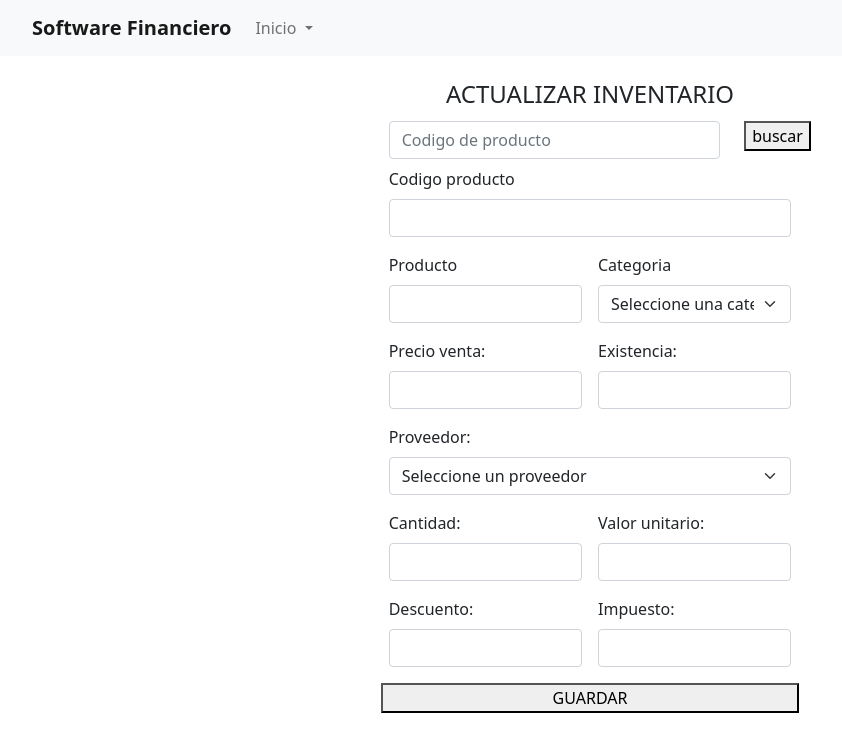
After one commit to CamiloRodriguez-1213/Software-Contable, a Flask app: page /crear-producto in a window 1280 px wide. The commit adds this page. Shown: the top 752 px of the page, without its empty margins (50-892 px from the left). Run offline with Flask 2, Linux system fonts and the light colour scheme; the visitor is signed in with stand-in values (Sample User, id 1); data that the repository does not hold is empty; some libraries are stand-ins or nearby versions.

Commit message:
INGRESAR INVENTARIO

```diff
--- a/app.py
+++ b/app.py
@@ -1,6 +1,12 @@
-from flask import Flask, redirect,render_template,url_for,request,session
+from flask import Flask, redirect,render_template,url_for,request,session,jsonify
 from controllers.verifyLoginController import verifyLogin
+from controllers.validations import ValidationsController
 from controllers import loginController
+from controllers.consult import GetCategoriasController
+from controllers.consult import GetProveedoresController
+from controllers.consult import GetProductosController
+from controllers import CreateProductController
+
 app = Flask(__name__)
 app.secret_key = 'fjifjidfjied5df45df485h48@'
 @app.route("/", methods=["GET", "POST"])
@@ -25,4 +31,52 @@ def login():
 def logout():
     session.clear()
     return redirect(url_for('login'))
+@app.route("/inventario", methods=["GET", "POST"])
+def inventory():
+    if verifyLogin():
+        #if request.method=='POST':
+        #    return render_template("views/inventory/inventory.html")
+        print(session.get('rol'))
+        return render_template("views/inventory/index.html")
+    else:
+        return render_template("views/auth/login.html")
+
+@app.route("/crear-producto", methods=["GET", "POST"])
+def CretePorduct():
+    if verifyLogin():
+        db_categorias = GetCategoriasController.ControllerGetCategorias()
+        db_proveedores = GetProveedoresController.ControllerGetProveedores()
+        if request.method=='POST':
+            session['db_categorias'] = db_categorias
+            id = request.form['id']
+            codigo = ValidationsController.number(request.form['cod_product'])
+            precio_venta = ValidationsController.number(request.form['precio_venta'])
+            existencia = ValidationsController.number(request.form['existencia'])
+            proveedor = ValidationsController.number(request.form['proveedor'])
+            cantidad_compra = ValidationsController.number(request.form['cantidad_compra'])
+            valor_unitario = ValidationsController.number(request.form['valor_unitario'])
+            descuento = ValidationsController.number(request.form['descuento'])
+            impuesto = ValidationsController.number(request.form['impuesto'])
+            nombre = request.form['nombre']
+            categoria = 1
+            if id == '':
+                categoria = ValidationsController.number(request.form['categoria'])
+            if not CreateProductController.ValidationsCreate(id, codigo, nombre, categoria, precio_venta, existencia, proveedor, cantidad_compra, valor_unitario, descuento, impuesto):
+                return render_template("views/inventory/products/create.html", db_categorias = db_categorias, db_proveedores = db_proveedores, id = id, cod_product = codigo, nombre = nombre, categoria=categoria, precio_venta = precio_venta, existencia = existencia, proveedor = proveedor, cantidad_compra = cantidad_compra, valor_unitario = valor_unitario, descuento = descuento, impuesto = impuesto)
+            return render_template("views/inventory/products/create.html", db_categorias = db_categorias, db_proveedores = db_proveedores, id='')
+        return render_template("views/inventory/products/create.html", db_categorias = db_categorias, db_proveedores = db_proveedores, id='')
+    else:
+        return render_template("views/auth/login.html")
+
+@app.route("/producto-codigo", methods=["POST"])
+def CodPorduct():
+    if verifyLogin():
+        codigo = ValidationsController.number(request.form['codigo'])
+        producto = GetProductosController.ControllerGetProductsWithCodigo(codigo)
+        db_categorias = GetCategoriasController.ControllerGetCategorias()
+        return jsonify(producto)
+    else:
+        return render_template("views/auth/login.html")
+
+
 app.run(debug=True)
--- /dev/null
+++ b/controllers/consult/GetCategoriasController.py
@@ -0,0 +1,7 @@
+from models import getCategoriasModel
+
+def ControllerGetCategorias():
+    return getCategoriasModel.GetCategorias()
+
+def ControllerGetCategoriasWithId(id_categoria):
+    return getCategoriasModel.GetCategoriasWithId(id_categoria=id_categoria)
--- /dev/null
+++ b/controllers/consult/GetProductosController.py
@@ -0,0 +1,4 @@
+from models import getProductsModel
+
+def ControllerGetProductsWithCodigo(codigo):
+    return getProductsModel.GetProductWithCodigo(codigo=codigo)
--- /dev/null
+++ b/controllers/consult/GetProveedoresController.py
@@ -0,0 +1,7 @@
+from models import getProveedoresModel
+
+def ControllerGetProveedores():
+    return getProveedoresModel.Proveedores()
+
+def ControllerGetProveedorWithId(id_proveedor):
+    return getProveedoresModel.ProveedorWithId(id_proveedor=id_proveedor)
--- a/models/getUserModel.py
+++ b/models/getUserModel.py
@@ -5,7 +5,7 @@ cursor = db.cursor()
 
 def User(username):
     try:
-        cursor.execute("SELECT id_employe,employee.name,last_name,identification,mobile,email,address,username,login.password,description FROM employee,login,charge WHERE login.username = '"+username+"'")
+        cursor.execute("SELECT id_empleado,nombre,apellido,identificacion,celular,correo,direccion,username,password,descripcion FROM empleados,login,cargos WHERE login.username = '"+username+"'")
         myresult = cursor.fetchone()
         return myresult
     except:
--- /dev/null
+++ b/static/js/AjaxProductosConCodigo.js
@@ -0,0 +1,59 @@
+//document.getElementById('existencia').disabled = 'true'
+$(document).ready(function(){
+    function ajax_product(){
+        codigo = document.getElementById('codigo').value
+
+        id = document.getElementById('id')
+        cod_product = document.getElementById('cod_product')
+        nombre = document.getElementById('nombre')
+        input = document.getElementById('input_categoria')
+        precio_venta = document.getElementById('precio_venta')
+        existencia = document.getElementById('existencia')
+
+        myModal = document.getElementById('staticBackdrop')
+        $.ajax({
+            url: '/producto-codigo',
+            data: $('form').serialize(),
+            type: 'POST',
+            success: function(response){
+                if(response != null){
+                    id.value = response[0]
+                    cod_product.value = response[1]
+                    nombre.value = response[2]
+                    console.log(document.cookie)
+                    input.innerHTML = '<select id="categoria" name="categoria" class="form-select">'+
+                                            '<option >Seleccione una categoria</option>'+
+                                            '{% for db_categoria in db_categorias %}'+
+                                                '{% if db_categoria[0] == categoria %}'+
+                                                    '<option value="{{ db_categoria[0] }}" selected>{{ db_categoria[1] }}</option>'+
+                                                '{% else %}'+
+                                                    '<option value="{{ db_categoria[0] }}" >{{ db_categoria[1] }}</option>'+
+                                                '{% endif %}'+
+                                            '{% endfor %}'+
+                                        '</select>'
+                    //input.innerHTML = "<input type='text' class='form-control' id='categoria' name'categoria' value="+response[7]+" disabled>";
+                    precio_venta.value = response[3]
+                    existencia.value = response[5]
+                }else{
+                    id.value = ''
+                    cod_product.value = ''
+                    nombre.value = ''
+                    precio_venta.value = ''
+                    existencia.value = ''
+                    document.getElementById('mensaje_modal').innerHTML = 'El producto de codigo "'+codigo+'" no existe, verifique que el codigo sea correcto o ingrese los datos del producto para crearlo'
+                    myModal.addEventListener('show.bs.modal', () => {
+                        myInput.focus()
+                    })
+                }
+            },
+            error: function(error){
+                console.log(error);
+            }
+        });
+    }
+
+    $('#get_product').submit(function(e){
+        e.preventDefault();
+        ajax_product();
+    })
+});
--- /dev/null
+++ b/static/js/SoloNumeros.js
@@ -0,0 +1,8 @@
+jQuery(document).ready(function(){
+	jQuery("#codigo").on('input', function (evt) {
+		jQuery(this).val(jQuery(this).val().replace(/[^0-9]/g, ''));
+	});
+	jQuery("#cod_product").on('input', function (evt) {
+		jQuery(this).val(jQuery(this).val().replace(/[^0-9]/g, ''));
+	});
+});
--- a/templates/base.html
+++ b/templates/base.html
@@ -25,5 +25,7 @@
     {% block footer %}
         {% include 'footer.html'%}
     {% endblock %}
+    {% block script %}
+    {% endblock %}
 </body>
 </html>
--- a/templates/index.html
+++ b/templates/index.html
@@ -4,6 +4,7 @@
 
 <div class="container mt-5" >
     <div class="row row-cols-1 row-cols-md-2 g-4">
+        index
     </div>
 </div>
 {% endblock %}
--- /dev/null
+++ b/templates/views/inventory/products/create.html
@@ -0,0 +1,150 @@
+{% extends 'base.html'%}
+{% block title %}
+<title>Nuevo producto</title>
+{% endblock %}
+
+{% block contenido %}
+<div class="container mt-4 col-12 col-sm-9 col-md-6 col-lg-4" >
+    <div class="row">
+        <div class="col-12 text-center mb-1">
+            <div class="h4">ACTUALIZAR INVENTARIO</div>
+        </div>
+        <div class="col-12 mb-3">
+            <form method="POST" id="get_product">
+                <div class="row mb-2">
+                    <div class="col-10">
+                        <input type="number" placeholder="Codigo de producto" class="form-control" id="codigo" name="codigo">
+                    </div>
+                    <div class="col-2">
+                        <!-- data-bs-toggle="modal" data-bs-target="#staticBackdrop" -->
+                        <button type="submit" id="buscar_codigo" >
+                            buscar
+                        </button>
+                    </div>
+                </div>
+            </form>
+            <form action="{{ url_for('CretePorduct') }}" method="POST" class="row g-3">
+
+                <input type="hidden" name="id" id="id" value="{{ id }}">
+
+                <div class="col-12">
+                    <label for="cod_product" class="form-label">Codigo producto</label>
+                    <input type="number" class="form-control" id="cod_product" name="cod_product" value="{{ cod_product }}">
+                </div>
+
+                <div class="col-md-6">
+                    <label for="nombre" class="form-label">Producto</label>
+                    <input type="text" class="form-control" id="nombre" name="nombre" value="{{ nombre }}">
+                </div>
+
+                <div class="col-md-6">
+                    <label for="categoria" class="form-label">Categoria</label>
+                    <div id="input_categoria">
+                        <select id="categoria" name="categoria" class="form-select">
+                            <option >Seleccione una categoria</option>
+                            {% for db_categoria in db_categorias %}
+                                {% if db_categoria[0] == categoria %}
+                                    <option value="{{ db_categoria[0] }}" selected>{{ db_categoria[1] }}</option>
+                                {% else %}
+                                    <option value="{{ db_categoria[0] }}" >{{ db_categoria[1] }}</option>
+                                {% endif %}
+                            {% endfor %}
+                        </select>
+                    </div>
+                </div>
+
+                <div class="col-md-6">
+                    <label for="precio_venta" class="form-label">Precio venta:</label>
+                    <input type="number" class="form-control" id="precio_venta"  name="precio_venta" value="{{ precio_venta }}">
+                </div>
+
+                <div class="col-md-6">
+                    <label for="existencia" class="form-label">Existencia:</label>
+                    <input type="number" class="form-control" id="existencia" name="existencia"  value="{{ existencia }}">
+                </div>
+
+                <div class="col-12">
+                    <label for="proveedor" class="form-label">Proveedor: </label>
+                    <select id="proveedor" name="proveedor" class="form-select">
+                        <option value="0">Seleccione un proveedor</option>
+                        {% for db_proveedor in db_proveedores %}
+                            {% if db_proveedor[0] == proveedor %}
+                                <option value="{{ db_proveedor[0] }}" selected>{{ db_proveedor[1] }}</option>
+                            {% else %}
+                                <option value="{{ db_proveedor[0] }}" >{{ db_proveedor[1] }}</option>
+                            {% endif %}
+                        {% endfor %}
+                    </select>
+                </div>
+
+                <div class="col-md-6">
+                    <label for="cantidad_compra" class="form-label">Cantidad:</label>
+                    <input type="number" class="form-control" id="cantidad_compra" name="cantidad_compra"  value="{{ cantidad_compra }}">
+                </div>
+
+                <div class="col-md-6">
+                    <label for="valor_unitario" class="form-label">Valor unitario:</label>
+                    <input type="number" class="form-control" id="valor_unitario" name="valor_unitario"  value="{{ valor_unitario }}">
+                </div>
+
+                <div class="col-md-6">
+                    <label for="descuento" class="form-label">Descuento:</label>
+                    <input type="number" class="form-control" id="descuento" name="descuento"  value="{{ descuento }}">
+                </div>
+
+                <div class="col-md-6">
+                    <label for="impuesto" class="form-label">Impuesto:</label>
+                    <input type="number" class="form-control" id="impuesto" name="impuesto" value="{{ impuesto }}">
+                </div>
+
+                <button>GUARDAR</button>
+            </form>
+
+            <p class="card-text mt-3 text-center">
+                {% with messages = get_flashed_messages(category_filter=["wrong"]) %}
+                {% if messages %}
+                <ul class="alert alert-danger">
+                    <small>Campos requeridos *</small>
+                    {% for message in messages %}
+                    <li style="padding-left: 10px; list-style: none;"><small>{{message}}</small></li>
+                    {% endfor %}
+                </ul>
+                {% endif %}
+                {% endwith %}
+                {% with messages = get_flashed_messages(category_filter=["good"]) %}
+                {% if messages %}
+                <ul class="alert alert-success text-center">
+                    {% for message in messages %}
+                    <li style="padding-left: 10px; list-style: none;"><small>{{message}}</small></li>
+                    {% endfor %}
+                </ul>
+                {% endif %}
+                {% endwith %}
+            </p>
+        </div>
+    </div>
+</div>
+
+<!-- Modal -->
+<div class="modal fade" id="staticBackdrop" data-bs-backdrop="static" data-bs-keyboard="false" tabindex="-1" aria-labelledby="staticBackdropLabel" aria-hidden="true">
+    <div class="modal-dialog">
+        <div class="modal-content">
+            <div class="modal-header">
+                <h5 class="modal-title" id="staticBackdropLabel">Modal title</h5>
+                <button type="button" class="btn-close" data-bs-dismiss="modal" aria-label="Close"></button>
+            </div>
+            <div class="modal-body" id="mensaje_modal"></div>
+            <div class="modal-footer">
+                <button type="button" class="btn btn-secondary" data-bs-dismiss="modal">Close</button>
+            </div>
+        </div>
+    </div>
+</div>
+
+{% endblock %}
+
+{% block script %}
+    <script src="http://ajax.googleapis.com/ajax/libs/jquery/1.10.2/jquery.min.js"></script>
+    <script src="{{ url_for('static', filename='js/AjaxProductosConCodigo.js') }}" defer></script>
+    <script src="{{ url_for('static', filename='js/SoloNumeros.js') }}" defer></script>
+{% endblock %}
```
Also changed, not shown: controllers/CreateProductController.py (added, +103 -0 lines), controllers/validations/ValidationsController.py (added, +8 -0 lines), database/db.sql (+64 -128 lines), models/getCategoriasModel.py (added, +21 -0 lines), models/getProductsModel.py (added, +24 -0 lines), models/getProveedoresModel.py (added, +21 -0 lines), models/insertFacturaCompraModel.py (added, +16 -0 lines), models/insertProductsModel.py (added, +16 -0 lines), models/updateProductsModel.py (added, +14 -0 lines), templates/views/inventory/index.html (added, +37 -0 lines).
